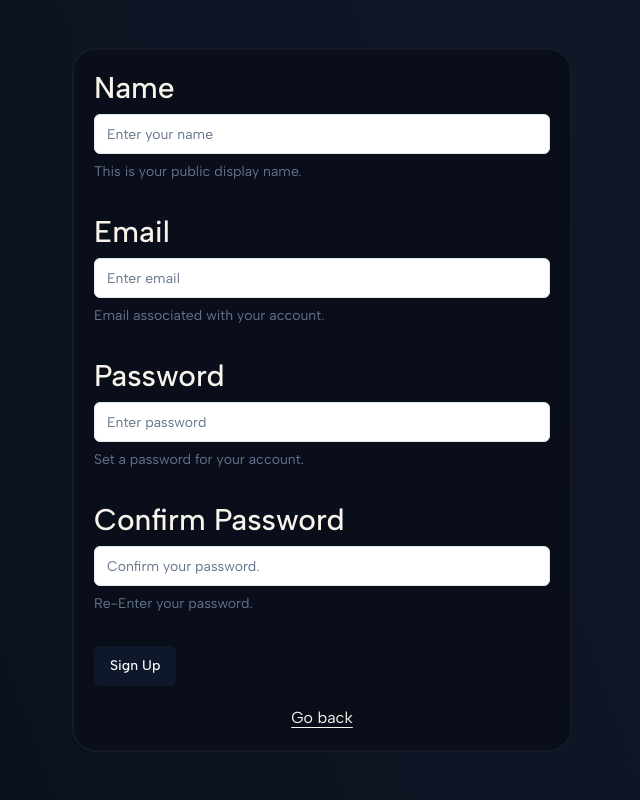
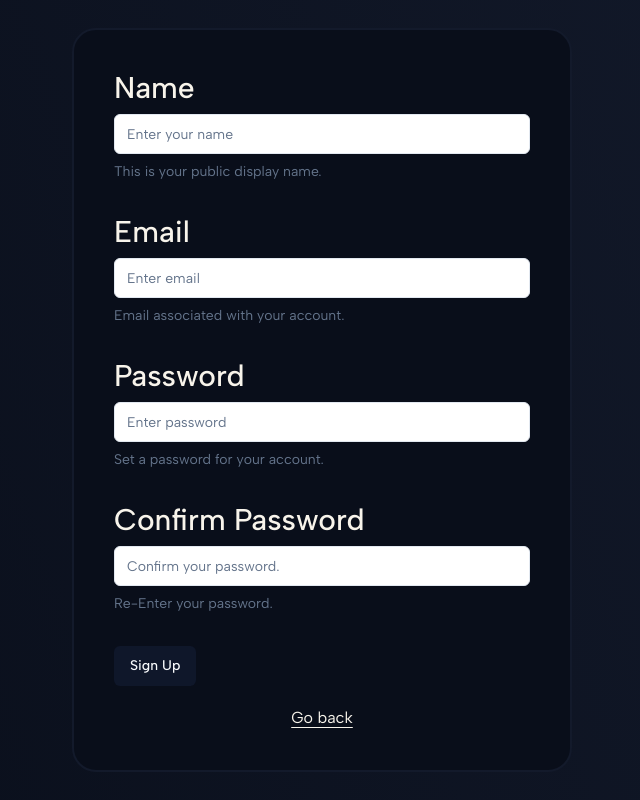
Before and after one commit to Ayush-Singh24/WhisperWire-FE, a Next.js app: page /signup in a window 1280 px wide. Shown: the whole page, without its empty margins (318-958 px from the left). Built offline with nearby package versions, Linux system fonts and the light colour scheme.

Commit message:
updated padding in login and signup page

```diff
--- a/src/app/login/page.tsx
+++ b/src/app/login/page.tsx
@@ -36,7 +36,7 @@ export default function Login() {
 
   return (
     <section className="h-full max-w-[1550px] flex flex-col justify-center items-center">
-      <div className="text-primary-text w-full p-5 flex flex-col gap-5 bg-primary-color-dark border-2 border-primary-color-light max-w-[500px] rounded-3xl">
+      <div className="text-primary-text w-full p-10 flex flex-col gap-5 bg-primary-color-dark border-2 border-primary-color-light max-w-[500px] rounded-3xl">
         <Form {...form}>
           <form onSubmit={form.handleSubmit(onSubmit)} className="space-y-8">
             <FormField
--- a/src/app/signup/page.tsx
+++ b/src/app/signup/page.tsx
@@ -37,7 +37,7 @@ export default function SignUp() {
 
   return (
     <section className="h-full max-w-[1550px] flex flex-col justify-center items-center">
-      <div className="text-primary-text w-full p-5 flex flex-col gap-5 rounded-3xl bg-primary-color-dark border-2 border-primary-color-light max-w-[500px] overflow-y-scroll">
+      <div className="text-primary-text w-full p-10 flex flex-col gap-5 rounded-3xl bg-primary-color-dark border-2 border-primary-color-light max-w-[500px] overflow-y-scroll">
         <Form {...form}>
           <form onSubmit={form.handleSubmit(onSubmit)} className="space-y-8">
             <FormField
```
